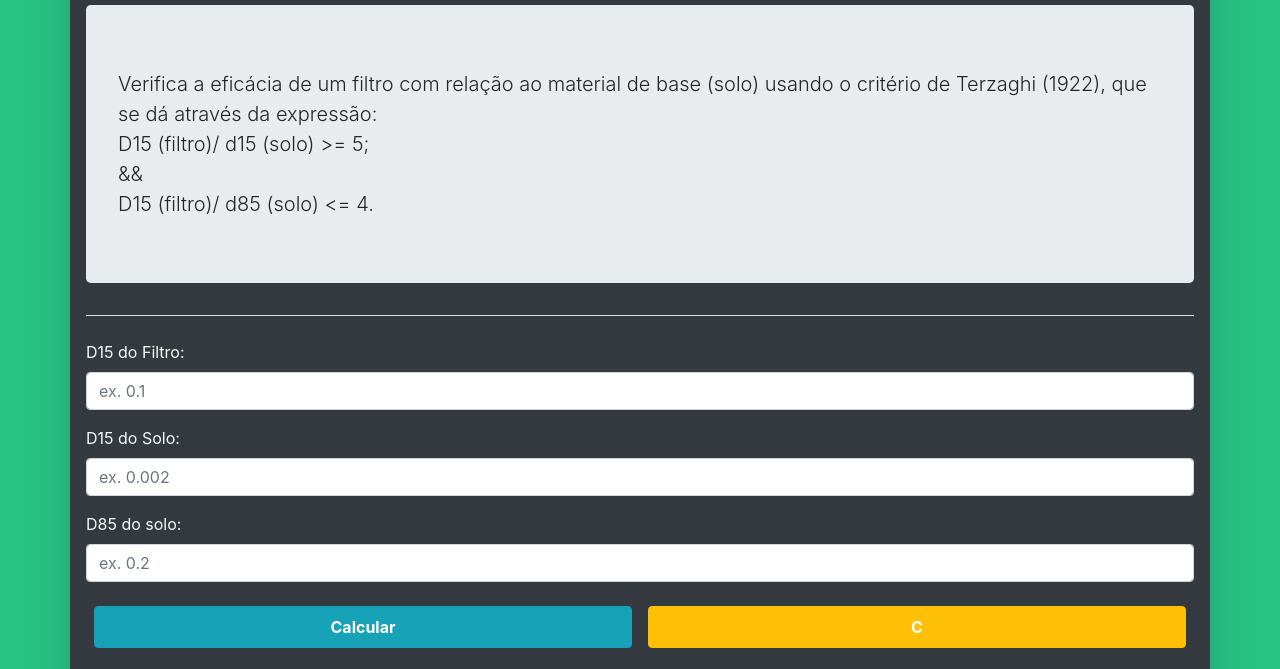
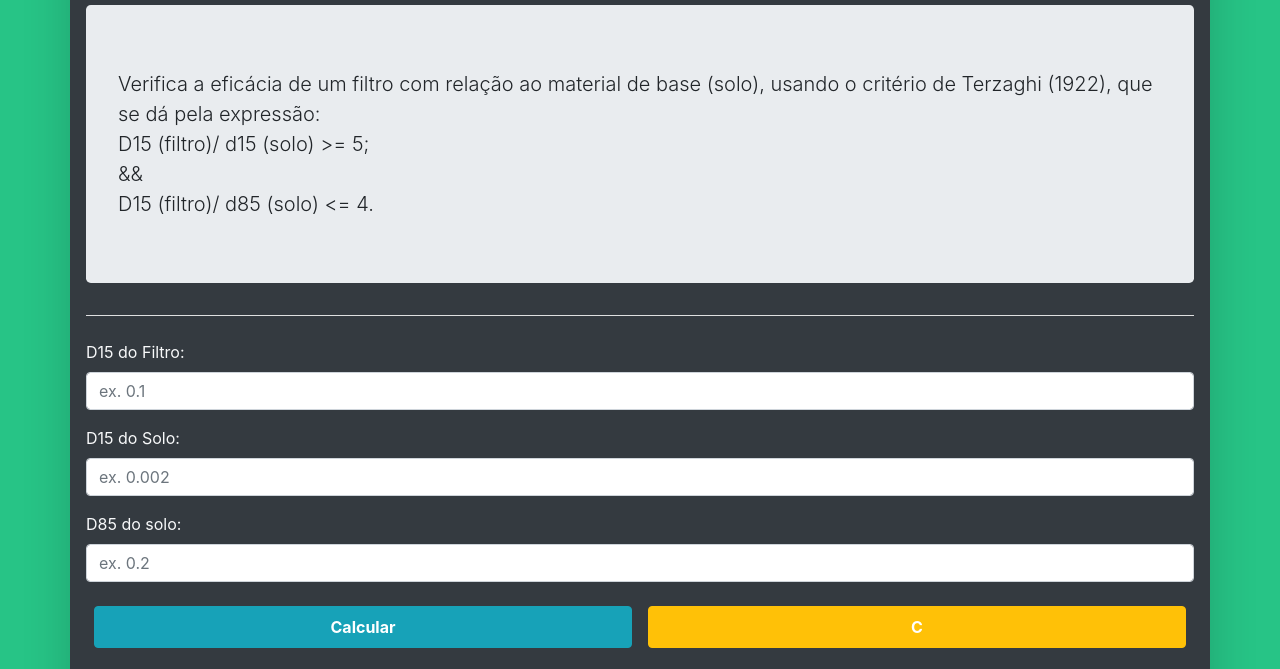
Before and after one commit to samuelcavalcantii/Filtro_Terzaghi, a plain HTML site: page index.html in a window 1280 px wide. Shown: the part 109-778 px from the top of the page. Drawn offline with nearby package versions, Linux system fonts and the light colour scheme.

Commit message:
Mudança no parágrafo.

```diff
--- a/index.html
+++ b/index.html
@@ -56,7 +56,7 @@
         <div class="row">
           <div class=" col-12 ">
             <h2 class="display-4 text-center">Dimensionamento <br>de Filtros</h2>
-             <P class="lead jumbotron">Verifica a eficácia de um filtro com relação ao material de base (solo) usando o critério de Terzaghi (1922), que se dá através da expressão:<br> D15 (filtro)/ d15 (solo) >= 5; <br>&& <br>D15 (filtro)/ d85 (solo) <= 4.
+             <P class="lead jumbotron">Verifica a eficácia de um filtro com relação ao material de base (solo), usando o critério de Terzaghi (1922), que se dá pela expressão:<br> D15 (filtro)/ d15 (solo) >= 5; <br>&& <br>D15 (filtro)/ d85 (solo) <= 4.
              <hr class="bg-light my-4">
 
              </P>
```
